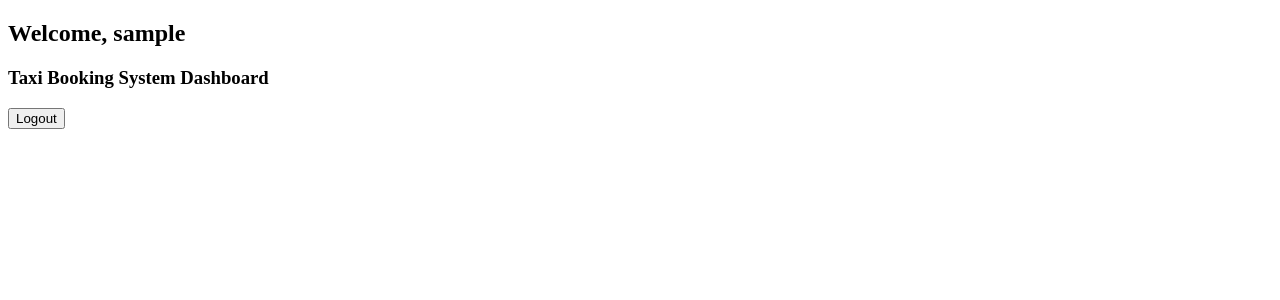
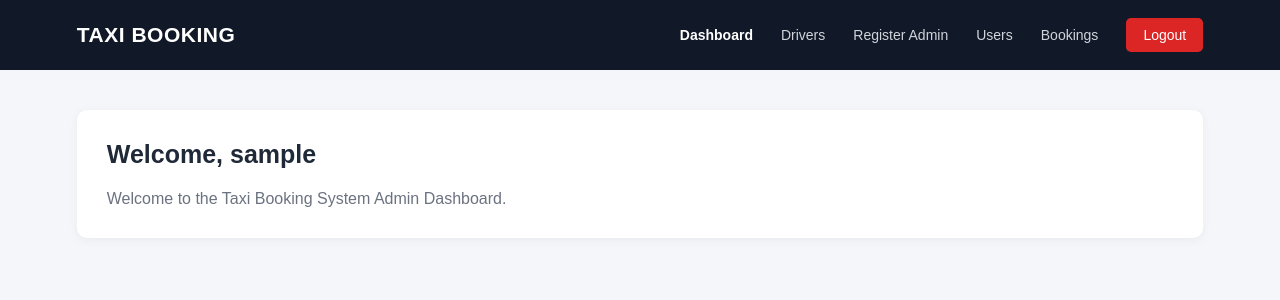
Before and after one commit to Vraj-patel03/TexiBooking, a Django app: page /dashboard/ in a window 1280 px wide. Shown: the top 300 px of the page. Run offline with Django 5.2, Linux system fonts and the light colour scheme; the visitor is signed in with stand-in values (Sample User, id 1).

Commit message:
Complete admin authentication and OTP password reset

```diff
--- a/core/templates/core/dashboard.html
+++ b/core/templates/core/dashboard.html
@@ -1,15 +1,228 @@
 <!DOCTYPE html>
-<html>
+<html lang="en">
+
 <head>
-    <title>Admin Dashboard</title>
+    <meta charset="UTF-8">
+    <meta name="viewport" content="width=device-width, initial-scale=1.0">
+    <title>Admin Dashboard | Taxi Booking System</title>
+
+    <style>
+        * {
+            box-sizing: border-box;
+        }
+
+        body {
+            margin: 0;
+            font-family: Arial, sans-serif;
+            background: #f4f6f9;
+            color: #1f2937;
+        }
+
+        /* Navbar */
+        .navbar {
+            background: #111827;
+            color: white;
+            padding: 0 6%;
+            min-height: 70px;
+            display: flex;
+            align-items: center;
+            justify-content: space-between;
+        }
+
+        .logo {
+            font-size: 21px;
+            font-weight: bold;
+            letter-spacing: 0.5px;
+        }
+
+        .nav-menu {
+            display: flex;
+            align-items: center;
+            gap: 28px;
+        }
+
+        .nav-item {
+            color: #d1d5db;
+            font-size: 14px;
+            text-decoration: none;
+        }
+
+        .nav-item.active {
+            color: white;
+            font-weight: bold;
+        }
+
+        .nav-item.disabled {
+            cursor: default;
+        }
+
+        .logout-btn {
+            background: #dc2626;
+            color: white;
+            border: none;
+            padding: 9px 17px;
+            border-radius: 5px;
+            cursor: pointer;
+            font-size: 14px;
+        }
+
+        .logout-btn:hover {
+            background: #b91c1c;
+        }
+
+        /* Mobile menu button */
+        .menu-toggle {
+            display: none;
+            background: none;
+            border: none;
+            color: white;
+            font-size: 27px;
+            cursor: pointer;
+        }
+
+        /* Dashboard content */
+        .dashboard-container {
+            padding: 40px 6%;
+        }
+
+        .welcome-section {
+            background: white;
+            padding: 30px;
+            border-radius: 10px;
+            box-shadow: 0 2px 10px rgba(0, 0, 0, 0.05);
+        }
+
+        .welcome-section h1 {
+            margin-top: 0;
+            font-size: 25px;
+        }
+
+        .welcome-section p {
+            color: #6b7280;
+            margin-bottom: 0;
+        }
+
+        /* Responsive design */
+        @media (max-width: 768px) {
+            .navbar {
+                position: relative;
+                min-height: 65px;
+                flex-wrap: wrap;
+            }
+
+            .menu-toggle {
+                display: block;
+            }
+
+            .nav-menu {
+                display: none;
+                width: 100%;
+                flex-direction: column;
+                align-items: flex-start;
+                gap: 0;
+                padding: 10px 0 18px;
+            }
+
+            .nav-menu.show {
+                display: flex;
+            }
+
+            .nav-item {
+                width: 100%;
+                padding: 12px 0;
+            }
+
+            .logout-form {
+                width: 100%;
+                padding-top: 10px;
+            }
+
+            .logout-btn {
+                width: 100%;
+            }
+
+            .dashboard-container {
+                padding: 25px 5%;
+            }
+
+            .welcome-section {
+                padding: 22px;
+            }
+        }
+    </style>
 </head>
+
 <body>
-    <h2>Welcome, {{ request.user.username }}</h2>
-    <h3>Taxi Booking System Dashboard</h3>
 
-    <form method="POST" action="{% url 'logout' %}">
-        {% csrf_token %}
-        <button type="submit">Logout</button>
-    </form>
+    <!-- Navbar -->
+    <nav class="navbar">
+
+        <div class="logo">
+            TAXI BOOKING
+        </div>
+
+        <button class="menu-toggle" id="menuToggle" type="button" aria-label="Toggle navigation" aria-expanded="false"
+            aria-controls="navMenu">
+            &#9776;
+        </button>
+
+        <div class="nav-menu" id="navMenu">
+
+            <span class="nav-item active">
+                Dashboard
+            </span>
+
+            <span class="nav-item disabled">
+                Drivers
+            </span>
+
+            {% if request.user.is_superuser %}
+                <a href="{% url 'register' %}" class="nav-item">
+                    Register Admin
+                </a>
+            {% endif %}
+
+            <span class="nav-item disabled">
+                Users
+            </span>
+
+            <span class="nav-item disabled">
+                Bookings
+            </span>
+
+            <form method="POST" action="{% url 'logout' %}" class="logout-form">
+                {% csrf_token %}
+                <button type="submit" class="logout-btn">
+                    Logout
+                </button>
+            </form>
+
+        </div>
+    </nav>
+
+    <!-- Dashboard content -->
+    <main class="dashboard-container">
+
+        <section class="welcome-section">
+            <h1>Welcome, {{ request.user.username }}</h1>
+            <p>Welcome to the Taxi Booking System Admin Dashboard.</p>
+        </section>
+
+    </main>
+
+    <!-- Mobile menu script -->
+    <script>
+        const menuToggle = document.getElementById('menuToggle');
+        const navMenu = document.getElementById('navMenu');
+
+        menuToggle.addEventListener('click', function () {
+            navMenu.classList.toggle('show');
+
+            const isExpanded = navMenu.classList.contains('show');
+            menuToggle.setAttribute('aria-expanded', isExpanded);
+        });
+    </script>
+
 </body>
+
 </html>
--- a/core/templates/core/forgot_password.html
+++ b/core/templates/core/forgot_password.html
@@ -131,7 +131,6 @@
     </form>
 
 {% endif %}
-
     <a href="{% url 'login' %}">Back to Login</a>
 
 </div>
--- a/core/views.py
+++ b/core/views.py
@@ -1,5 +1,6 @@
 import secrets
 from django.contrib.auth.decorators import user_passes_test
+# pyrefly: ignore[missing-import]
 from django.shortcuts import render, redirect
 from django.contrib.auth import authenticate, login, logout
 from django.contrib import messages
@@ -9,7 +10,6 @@ from .models import AdminAccount
 from django.core.mail import send_mail
 from django.contrib.auth.password_validation import validate_password
 from django.core.exceptions import ValidationError
-
 
 def login_view(request):
     if request.user.is_authenticated:
@@ -44,150 +44,261 @@ def dashboard(request):
     return render(request, 'core/dashboard.html')
 
 
+
 @user_passes_test(
     lambda user: user.is_authenticated and user.is_active and user.is_superuser,
     login_url='login'
 )
 def register_view(request):
+
     if request.method == 'POST':
-        username = request.POST.get('username')
-        email = request.POST.get('email')
-        password = request.POST.get('password')
-        confirm_password = request.POST.get('confirm_password')
 
-        if password != confirm_password:
+        username = request.POST.get('username', '').strip()
+        email = request.POST.get('email', '').strip()
+        password = request.POST.get('password', '')
+        confirm_password = request.POST.get('confirm_password', '')
+
+        if not username or not email or not password:
+            messages.error(request, 'All fields are required.')
+
+        elif password != confirm_password:
             messages.error(request, 'Passwords do not match.')
+
         elif User.objects.filter(username=username).exists():
             messages.error(request, 'Username already exists.')
-        elif User.objects.filter(email=email).exists():
+
+        elif User.objects.filter(email__iexact=email).exists():
             messages.error(request, 'Email already exists.')
+
+        elif AdminAccount.objects.filter(email__iexact=email).exists():
+            messages.error(request, 'Admin account already exists.')
+
         else:
-            User.objects.create_user(
-                username=username,
-                email=email,
-                password=password,
-                is_staff=True
-            )
+            try:
+                validate_password(password)
 
-            AdminAccount.objects.create(
-                username=username,
-                email=email,
-                password=make_password(password)
-            )
+            except ValidationError as errors:
+                for error in errors:
+                    messages.error(request, error)
 
-            messages.success(request, 'Admin registered successfully.')
-            return redirect('login')
+            else:
+                User.objects.create_user(
+                    username=username,
+                    email=email,
+                    password=password,
+                    is_staff=True
+                )
 
+                AdminAccount.objects.create(
+                    username=username,
+                    email=email,
+                    password=make_password(password)
+                )
+
+                messages.success(
+                    request,
+                    'Admin registered successfully.'
+                )
+                return redirect('login')
+
+    # IMPORTANT: This return must be outside the POST condition.
     return render(request, 'core/register.html')
+
 
 def forgot_password(request):
     if request.method == 'POST':
+
         action = request.POST.get('action')
 
         if action == 'send_otp':
-            email = request.POST.get('email')
-            admin = AdminAccount.objects.filter(email=email).first()
+            email = request.POST.get('email', '').strip()
 
-            if admin:
+            # Clear any previous reset attempt
+            for key in [
+                'reset_otp',
+                'reset_email',
+                'reset_stage',
+                'otp_attempts'
+            ]:
+                request.session.pop(key, None)
+
+            # Search Django User, not only AdminAccount
+            user = User.objects.filter(
+                email__iexact=email,
+                is_staff=True,
+                is_active=True
+            ).first()
+
+            if not user:
+                messages.error(request, 'Admin email not found.')
+
+            else:
                 otp = secrets.randbelow(900000) + 100000
 
-                request.session['reset_otp'] = make_password(str(otp))
-                request.session['reset_email'] = email
-                request.session['reset_stage'] = 'otp'
-                request.session['otp_attempts'] = 0
-                request.session.set_expiry(300)
+                try:
+                    send_mail(
+                        'Taxi Booking System - Password Reset OTP',
+                        f'Your password reset OTP is: {otp}',
+                        'admin@taxibooking.com',
+                        [user.email],
+                        fail_silently=False,
+                    )
 
-                send_mail(
-                    'Taxi Booking System - Password Reset OTP',
-                    f'Your password reset OTP is: {otp}',
-                    'admin@taxibooking.com',
-                    [email],
-                    fail_silently=False,
-                )
+                    request.session['reset_otp'] = make_password(str(otp))
+                    request.session['reset_email'] = user.email
+                    request.session['reset_stage'] = 'otp'
+                    request.session['otp_attempts'] = 0
+                    request.session.set_expiry(300)
 
-                messages.success(request, 'OTP sent successfully. Check your terminal.')
-            else:
-                messages.error(request, 'Admin email not found.')
+                    messages.success(
+                        request,
+                        'OTP generated successfully. Check the terminal.'
+                    )
+
+                except Exception:
+                    messages.error(
+                        request,
+                        'Unable to generate OTP. Please try again.'
+                    )
 
         elif action == 'verify_otp':
-            entered_otp = request.POST.get('otp')
+
+            if (
+                request.session.get('reset_stage') != 'otp'
+                or not request.session.get('reset_otp')
+                or not request.session.get('reset_email')
+            ):
+                messages.error(
+                    request,
+                    'Please request a new OTP.'
+                )
+                return redirect('forgot_password')
+
+            entered_otp = request.POST.get('otp', '').strip()
             attempts = request.session.get('otp_attempts', 0)
 
             if attempts >= 5:
-                request.session.pop('reset_otp', None)
-                request.session.pop('reset_email', None)
-                request.session.pop('reset_stage', None)
-                request.session.pop('otp_attempts', None)
-
-                messages.error(request, 'Too many incorrect attempts. Please request a new OTP.')
+                request.session.flush()
+                messages.error(
+                    request,
+                    'Too many attempts. Please request a new OTP.'
+                )
                 return redirect('forgot_password')
 
-            if entered_otp and check_password(entered_otp,
-                request.session.get('reset_otp', '')
+            if (
+                len(entered_otp) == 6
+                and entered_otp.isdigit()
+                and check_password(
+                    entered_otp,
+                    request.session.get('reset_otp')
+                )
             ):
                 request.session['reset_stage'] = 'reset'
                 request.session.pop('otp_attempts', None)
 
-                messages.success(request, 'OTP verified successfully.')
+                messages.success(
+                    request,
+                    'OTP verified successfully.'
+                )
 
             else:
                 attempts += 1
                 request.session['otp_attempts'] = attempts
 
                 if attempts >= 5:
-                    request.session.pop('reset_otp', None)
-                    request.session.pop('reset_email', None)
-                    request.session.pop('reset_stage', None)
-                    request.session.pop('otp_attempts', None)
+                    for key in [
+                        'reset_otp',
+                        'reset_email',
+                        'reset_stage',
+                        'otp_attempts'
+                    ]:
+                        request.session.pop(key, None)
 
-                    messages.error(request, 'Too many incorrect attempts. Please request a new OTP.')
+                    messages.error(
+                        request,
+                        'Too many incorrect attempts. Request a new OTP.'
+                    )
                     return redirect('forgot_password')
 
                 messages.error(
                     request,
                     f'Incorrect OTP. {5 - attempts} attempts remaining.'
                 )
+
         elif action == 'reset_password':
-            password = request.POST.get('password')
-            confirm_password = request.POST.get('confirm_password')
 
-            if request.session.get('reset_stage') != 'reset':
-                messages.error(request, 'Please verify your OTP first.')
+            password = request.POST.get('password', '')
+            confirm_password = request.POST.get('confirm_password', '')
 
-            elif password != confirm_password:
-                messages.error(request, 'Passwords do not match.')
+            if (
+                request.session.get('reset_stage') != 'reset'
+                or not request.session.get('reset_email')
+            ):
+                messages.error(
+                    request,
+                    'Please verify your OTP first.'
+                )
+                return redirect('forgot_password')
+
+            elif not password or password != confirm_password:
+                messages.error(
+                    request,
+                    'Passwords do not match or are empty.'
+                )
 
             else:
                 email = request.session.get('reset_email')
-                admin = AdminAccount.objects.filter(email=email).first()
 
-                if admin:
-                    user = User.objects.filter(username=admin.username).first()
+                user = User.objects.filter(
+                    email__iexact=email,
+                    is_staff=True,
+                    is_active=True
+                ).first()
 
-                    if user:
-                        try:
-                            validate_password(password, user)
-                        except ValidationError as errors:
-                            for error in errors:
-                                messages.error(request, error)
-                        else:
-                            user.set_password(password)
-                            user.save()
+                if not user:
+                    messages.error(
+                        request,
+                        'Admin account not found.'
+                    )
 
+                else:
+                    try:
+                        validate_password(password, user)
+
+                    except ValidationError as errors:
+                        for error in errors:
+                            messages.error(request, error)
+
+                    else:
+                        user.set_password(password)
+                        user.save()
+
+                        # Update custom account if it exists
+                        admin = AdminAccount.objects.filter(
+                            username=user.username
+                        ).first()
+
+                        if admin:
                             admin.password = make_password(password)
                             admin.save()
 
-                            for key in ['reset_otp', 'reset_email', 'reset_stage', 'otp_attempts']:
-                                request.session.pop(key, None)
+                        for key in [
+                            'reset_otp',
+                            'reset_email',
+                            'reset_stage',
+                            'otp_attempts'
+                        ]:
+                            request.session.pop(key, None)
 
-                            messages.success(request, 'Password reset successfully.')
-                            return redirect('login')
-                    else:
-                        messages.error(request, 'Admin account not found.')
-                else:
-                    messages.error(request, 'Admin account not found.')
+                        messages.success(
+                            request,
+                            'Password reset successfully. Please log in.'
+                        )
+                        return redirect('login')
+
+    stage = request.session.get('reset_stage', 'email')
 
     return render(request, 'core/forgot_password.html', {
-        'stage': request.session.get('reset_stage', 'email'),
+        'stage': stage,
         'email': request.session.get('reset_email', ''),
     })
```
Also changed, not shown: core/tests.py (+81 -2 lines). Lines whose indentation alone changed are shown as unchanged.
